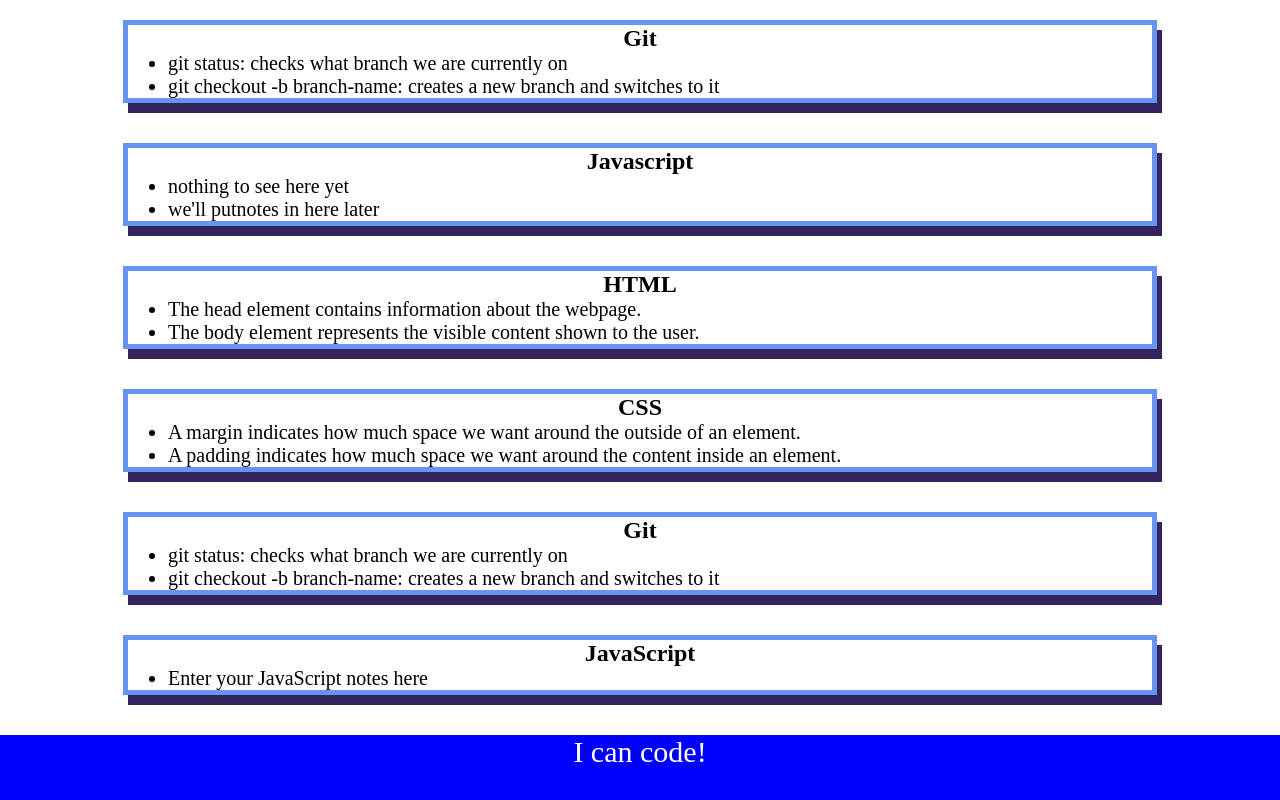
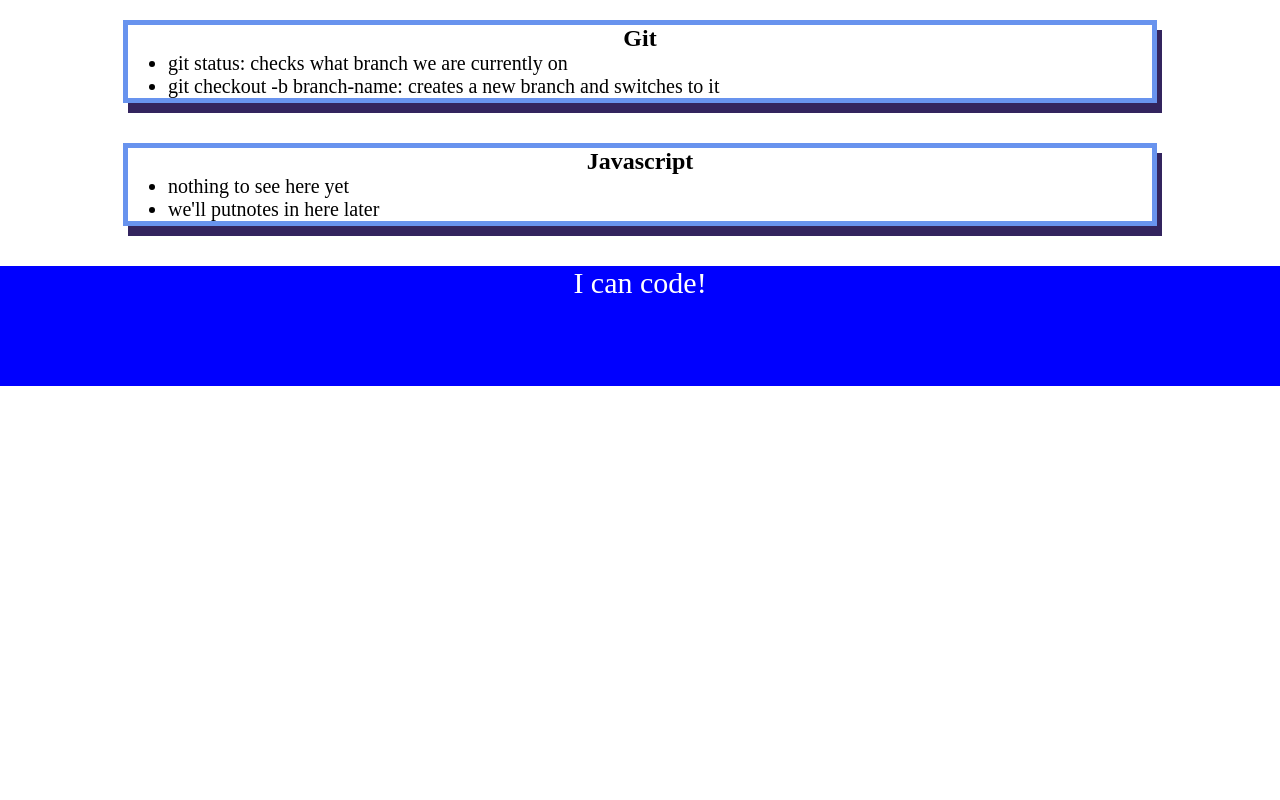
Before and after one commit to Jsuttle2/Prework-study-guide, a plain HTML site: page index.html in a window 1280 px wide. Shown: the part 386-1186 px from the top of the page. After the commit the page ends 800 px from the top, so only its background shows below. Drawn offline with Linux system fonts and the light colour scheme.

```diff
--- a/index.html
+++ b/index.html
@@ -44,36 +44,6 @@
           <li>we'll putnotes in here later</li>
         </ul>
       </section>
-      <section class="card" id="html-section">
-        <h2>HTML</h2>
-          <ul>
-            <li>The head element contains information about the webpage.</li>
-            <li>The body element represents the visible content shown to the user.</li>
-          </ul>
-      </section>
-
-      <section class="card" id="css-section">
-        <h2>CSS</h2>
-          <ul>
-            <li>A margin indicates how much space we want around the outside of an element.</li>
-            <li>A padding indicates how much space we want around the content inside an element.</li>
-          </ul>
-      </section>
-
-      <section class="card" id="git-section">
-        <h2>Git</h2>
-          <ul>
-            <li>git status: checks what branch we are currently on</li>
-            <li>git checkout -b branch-name: creates a new branch and switches to it</li>
-          </ul>
-      </section>
-
-      <section class="card" id="javascript-section">
-        <h2>JavaScript</h2>
-          <ul>
-            <li>Enter your JavaScript notes here</li>
-          </ul>
-      </section>
     </main>
 
     <footer>
```
